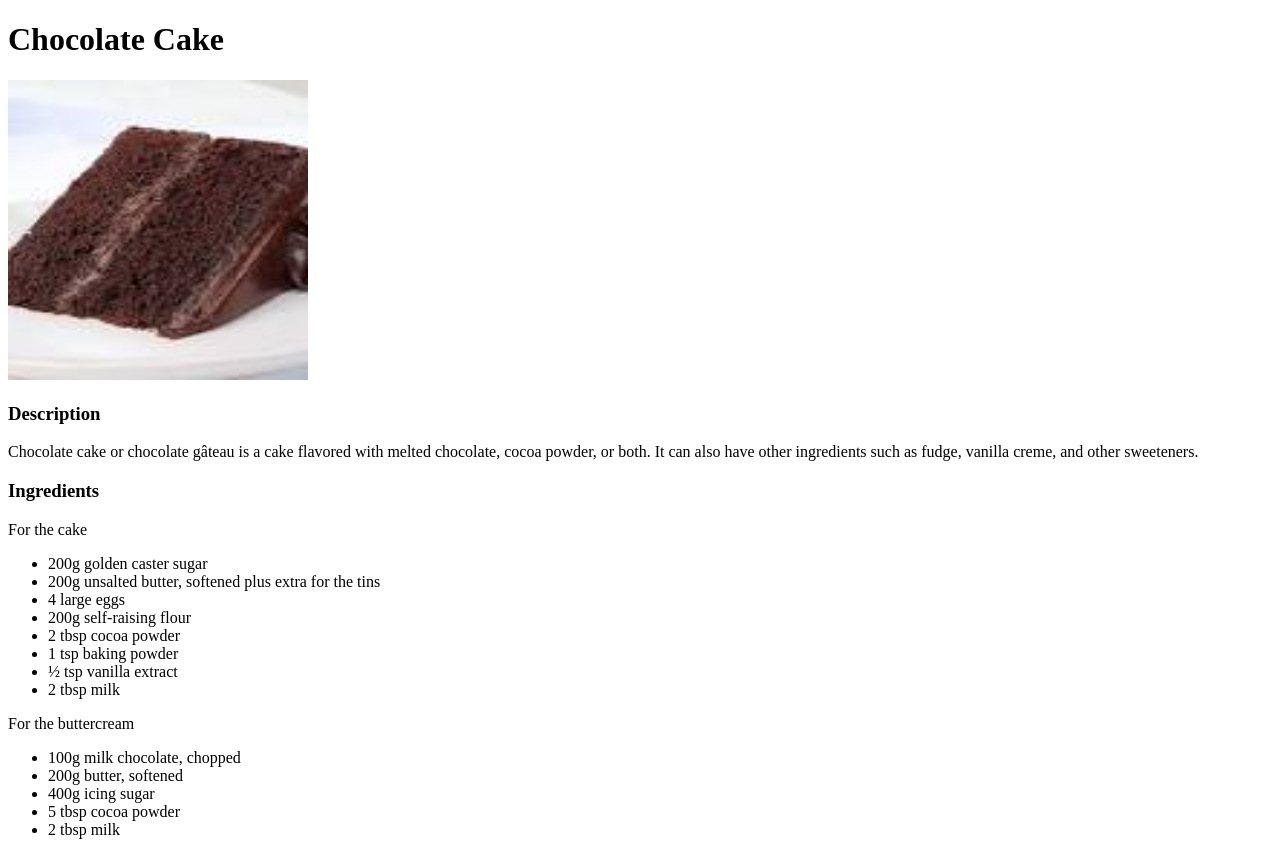
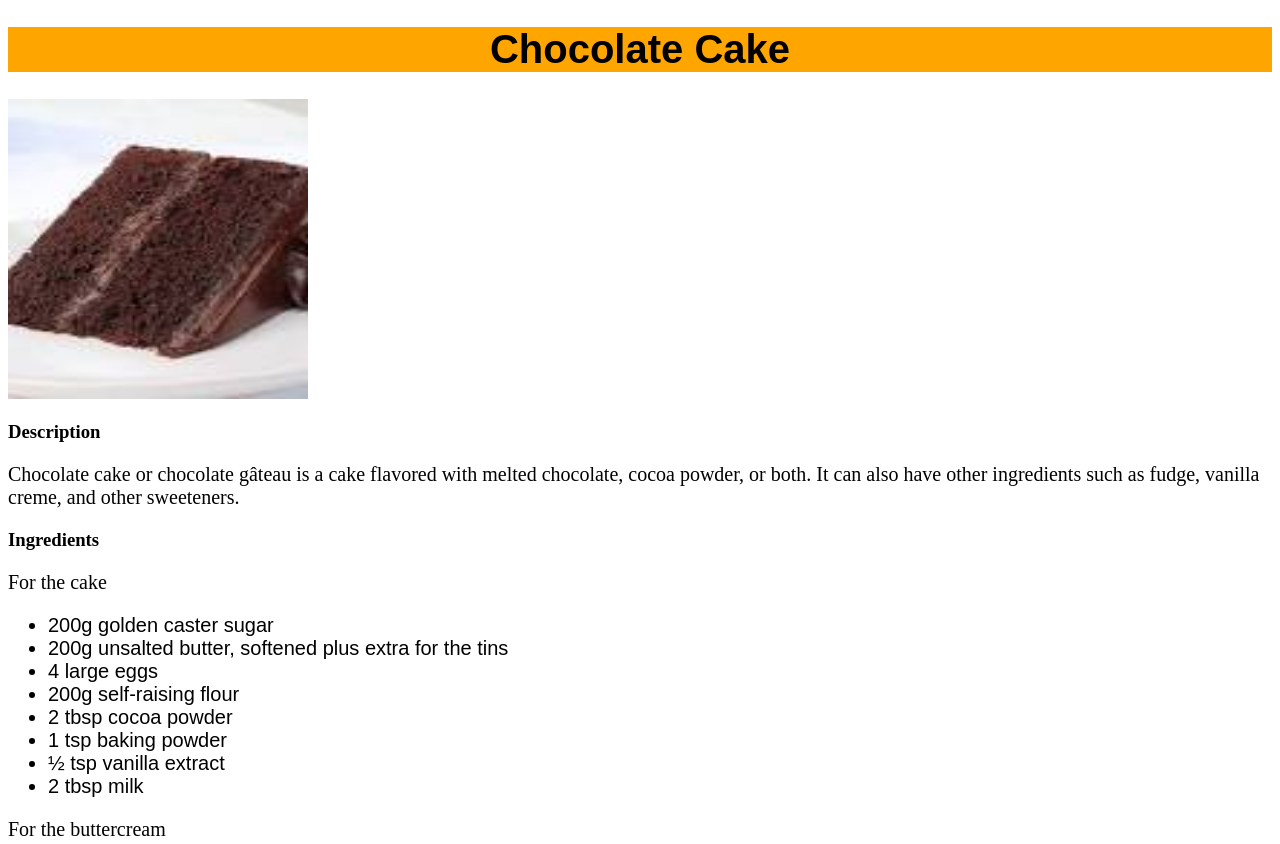
Before and after one commit to Dinguswithagun15/odin-recipes, a plain HTML site: page recipes/chocolatecake.html in a window 1280 px wide. Shown: the top 844 px of the page. Drawn offline with Linux system fonts and the light colour scheme.

Commit message:
basic css

```diff
--- a/recipes/chocolatecake.html
+++ b/recipes/chocolatecake.html
@@ -4,6 +4,7 @@
     <meta charset="UTF-8">
     <meta name="viewport" content="width=device-width, initial-scale=1.0">
     <title>Chocolate Cake</title>
+    <link rel="stylesheet" href="../styles.css">
 </head>
 <body>
     <h1>Chocolate Cake</h1>
--- /dev/null
+++ b/styles.css
@@ -0,0 +1,13 @@
+h1 {
+    background-color: orange;
+    font-family: Arial, Helvetica, sans-serif;
+    font-size: 40px;
+    text-align: center;
+}
+li {
+    font-family: Arial, Helvetica, sans-serif;
+    font-size: 20px;
+}
+p {
+    font-size: 20px;
+}
```
Also changed, not shown: index.html (+1 -0 lines), recipes/lasagna.html (+1 -0 lines), recipes/steakpie.html (+1 -0 lines).
